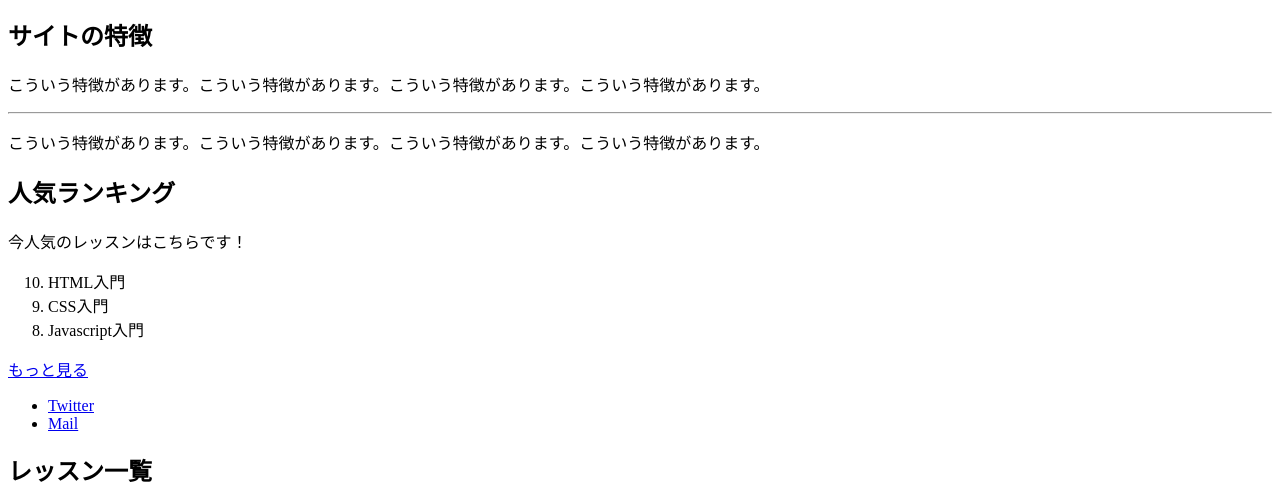
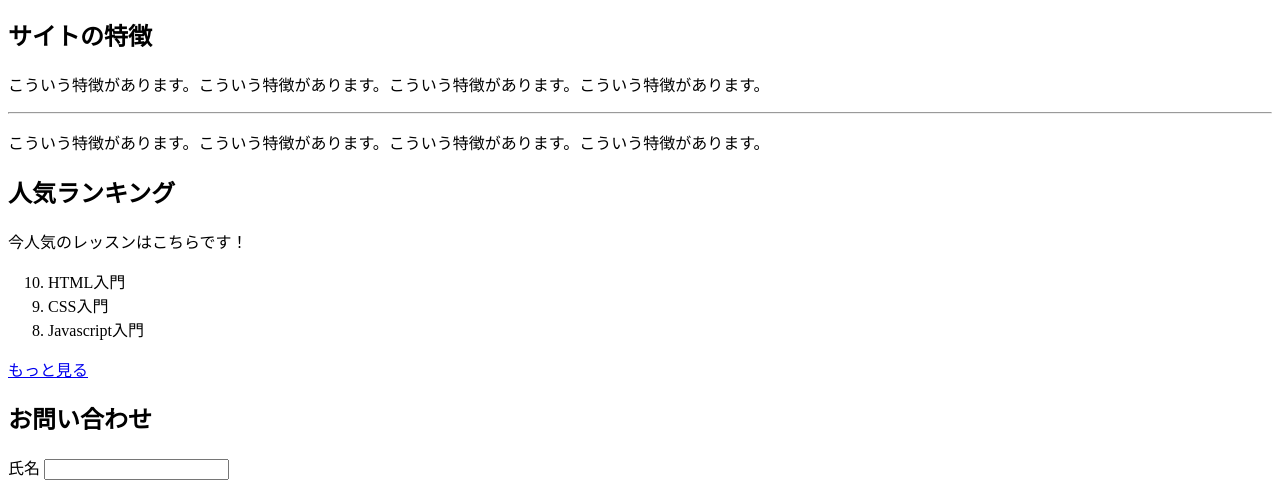
Before and after one commit to ikakusai3104/HTML, a plain HTML site: page MyHTML/index.html in a window 1280 px wide. Shown: the part 232-725 px from the top of the page. Drawn offline with Linux system fonts and the light colour scheme.

Commit message:
Update index.html

```diff
--- a/MyHTML/index.html
+++ b/MyHTML/index.html
@@ -32,6 +32,12 @@
             <li>Javascript入門</li>
         </ol>
         <p><a href="more_lessons.html" target="_blank">もっと見る</a></p>
+
+        <h2>お問い合わせ</h2>
+        <form action="">
+            <label>氏名</label>
+            <input type="text" id="name">
+        </form>
 
         <ul>
             <li><a href="https://twitter.com/dotinstall" target="_blank">Twitter</a></li>
```
